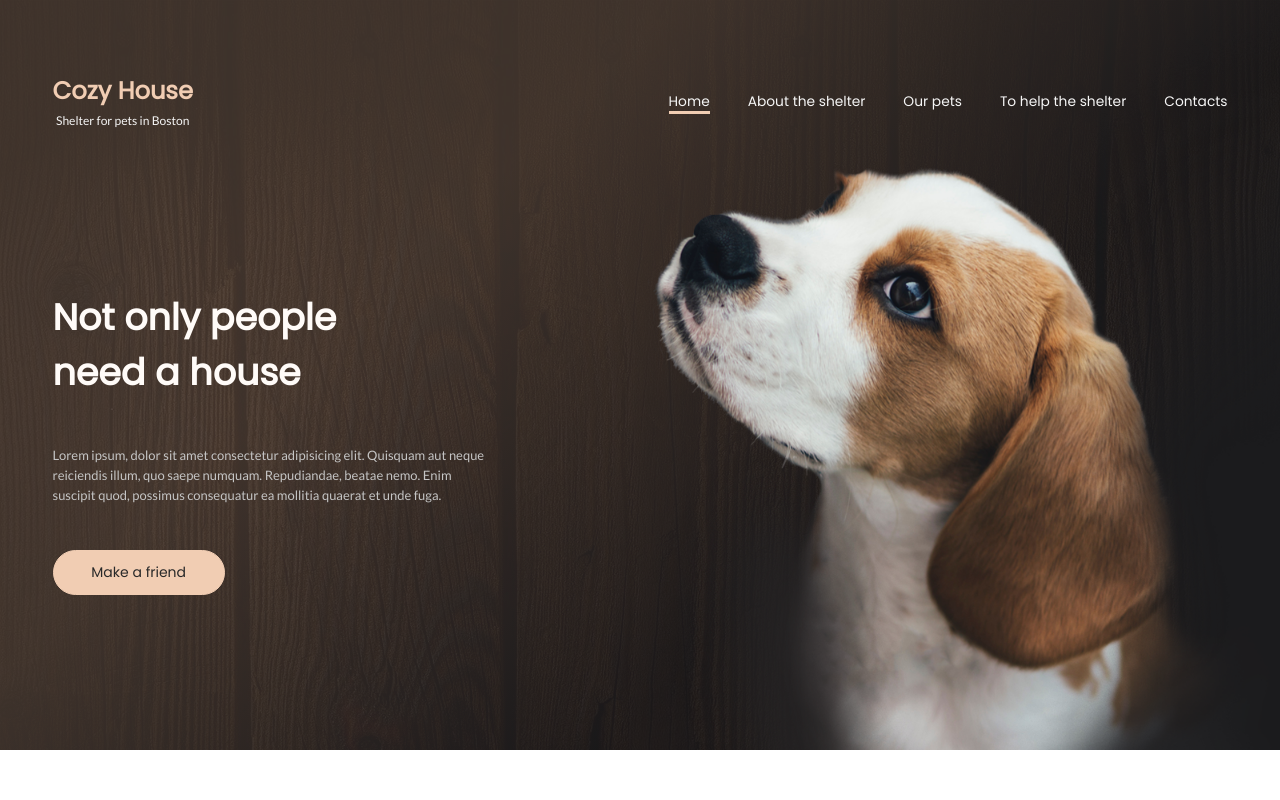
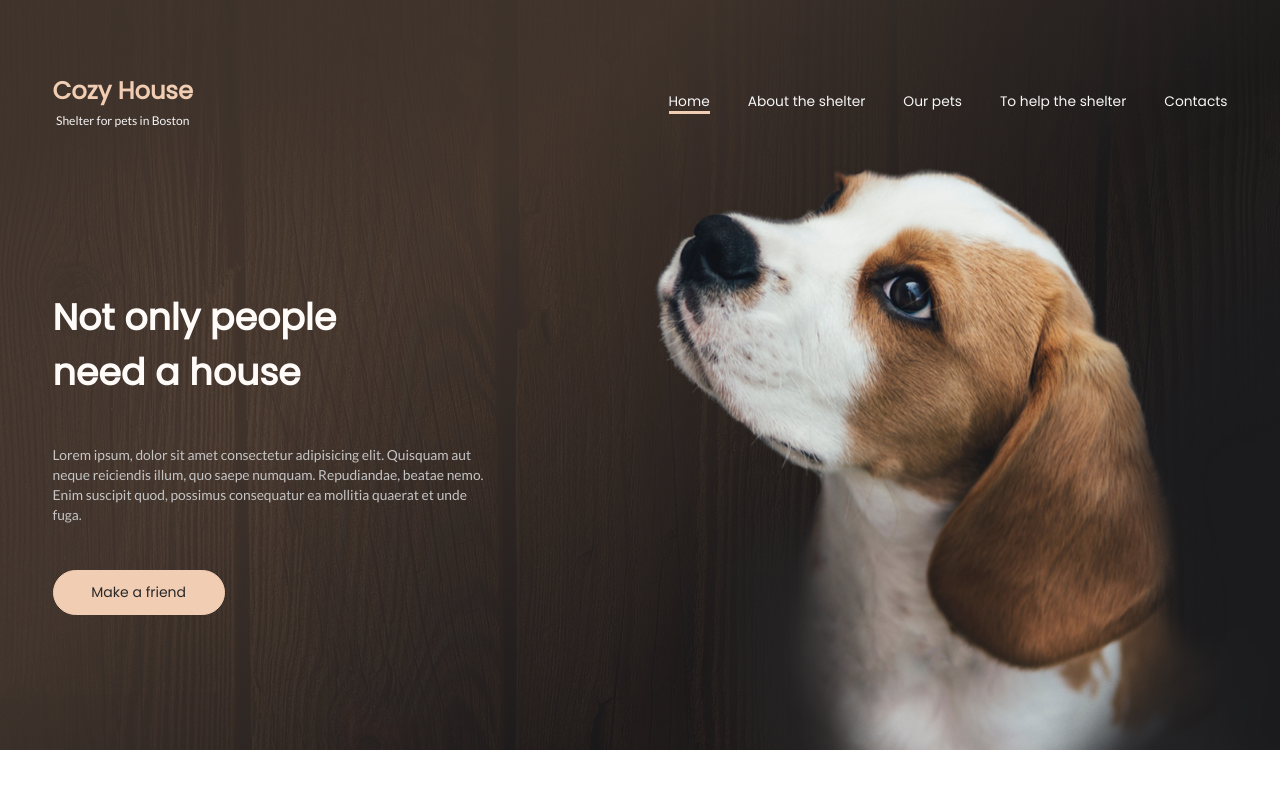
Before and after one commit to Babiy7/dogs-app, a React (Create React App) app: page / in a window 1280 px wide. Shown: the top 800 px of the page. Built offline with nearby package versions, Linux system fonts and the light colour scheme; a web font is replaced by a local one.

Commit message:
Changed font size for title in sass.

```diff
--- a/src/components/sections/Addition/Addition.module.scss
+++ b/src/components/sections/Addition/Addition.module.scss
@@ -3,8 +3,6 @@
 @import "../../../sass/functions";
 
 .Addition {
-  border: red solid;
-
   display: flex;
   padding: 80px 20px;
 
@@ -38,7 +36,6 @@
       }
 
       @media ($mobile-L) {
-        border: green solid;
         margin-right: 0px;
       }
 
@@ -66,7 +63,6 @@
       }
 
       @media ($mobile-L) {
-        border: black solid;
         max-width: 100%;
 
         display: flex;
--- a/src/sass/_text.scss
+++ b/src/sass/_text.scss
@@ -6,6 +6,6 @@
 
   text-align: left;
   line-height: 20px;
-  font-size: calcFluidFontSize(10, 15);
+  font-size: calcFluidFontSize(12, 15);
   font-family: "Lato", serif;
 }
--- a/src/sass/_title.scss
+++ b/src/sass/_title.scss
@@ -12,6 +12,6 @@
   }
 
   @media ($mobile-L) {
-    font-size: 22px;
+    font-size: calcFluidFontSize(20, 22);
   }
 }
```
